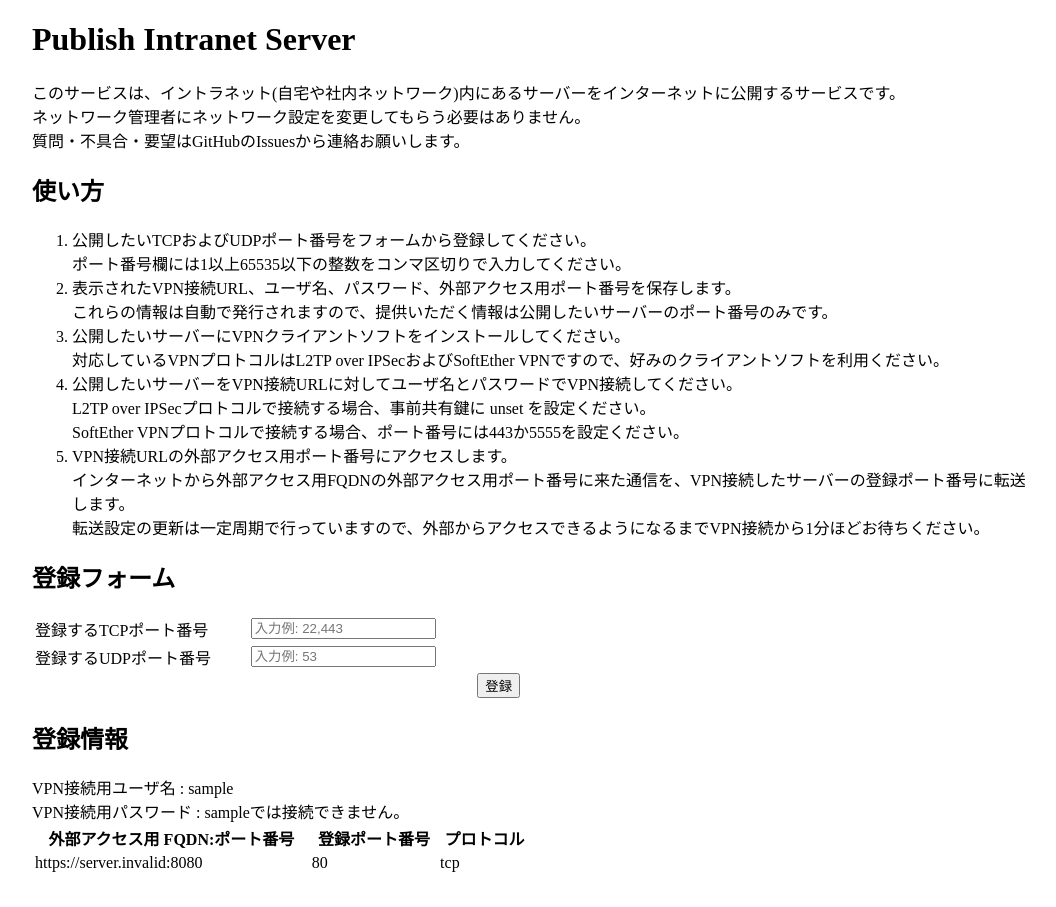
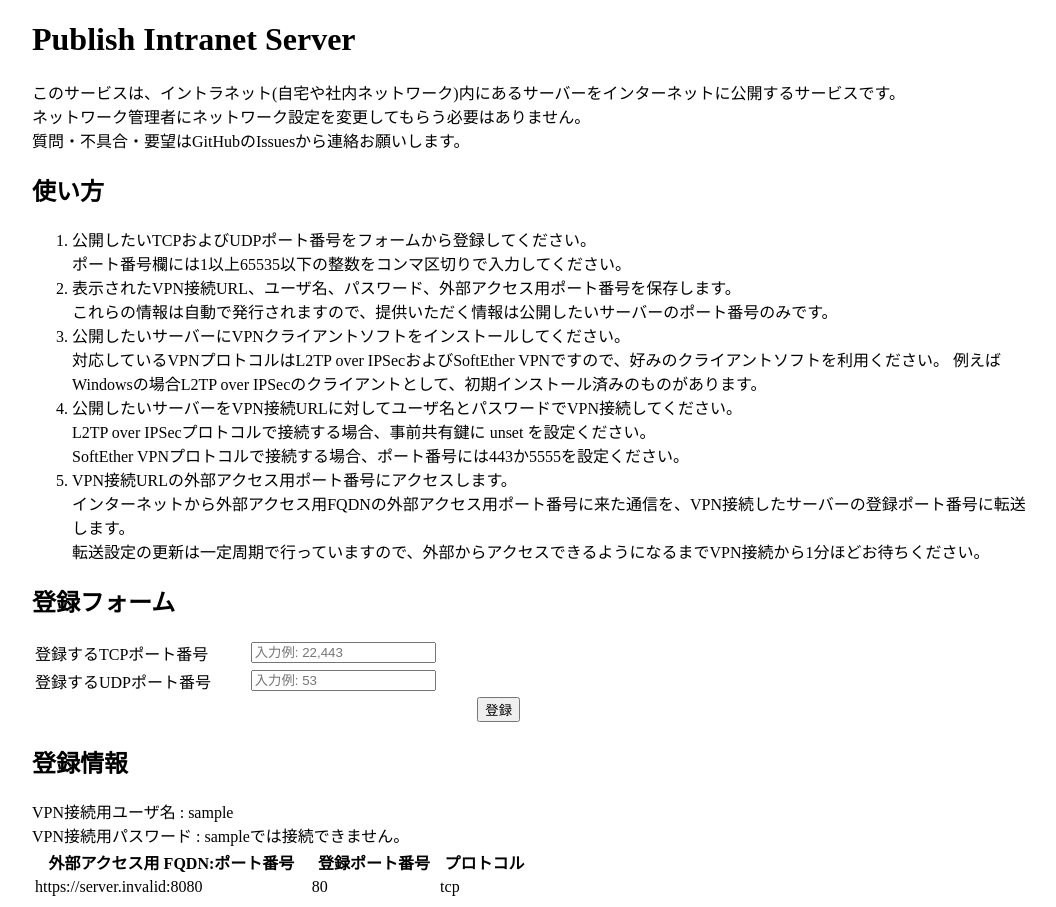
Before and after one commit to ytgw/publish_intranet_server_frontend, a React (Create React App) app: page / in a window 1280 px wide. Shown: the whole page, without its empty margins (108-1164 px from the left). Before the commit the page ends 883 px from the top, so only its background shows below. Built offline with nearby package versions, Linux system fonts and the light colour scheme; no server answers.

Commit message:
L2TP over IPSecのクライアントを追記。

```diff
--- a/src/App.tsx
+++ b/src/App.tsx
@@ -14,6 +14,7 @@ function Manual() {
                 </li>
                 <li>公開したいサーバーにVPNクライアントソフトをインストールしてください。<br />
                     対応しているVPNプロトコルはL2TP over IPSecおよびSoftEther VPNですので、好みのクライアントソフトを利用ください。
+                    例えばWindowsの場合L2TP over IPSecのクライアントとして、初期インストール済みのものがあります。
                 </li>
                 <li>公開したいサーバーをVPN接続URLに対してユーザ名とパスワードでVPN接続してください。<br />
                     L2TP over IPSecプロトコルで接続する場合、事前共有鍵に {LT2P_PRE_SHARED_KEY} を設定ください。<br />
```
